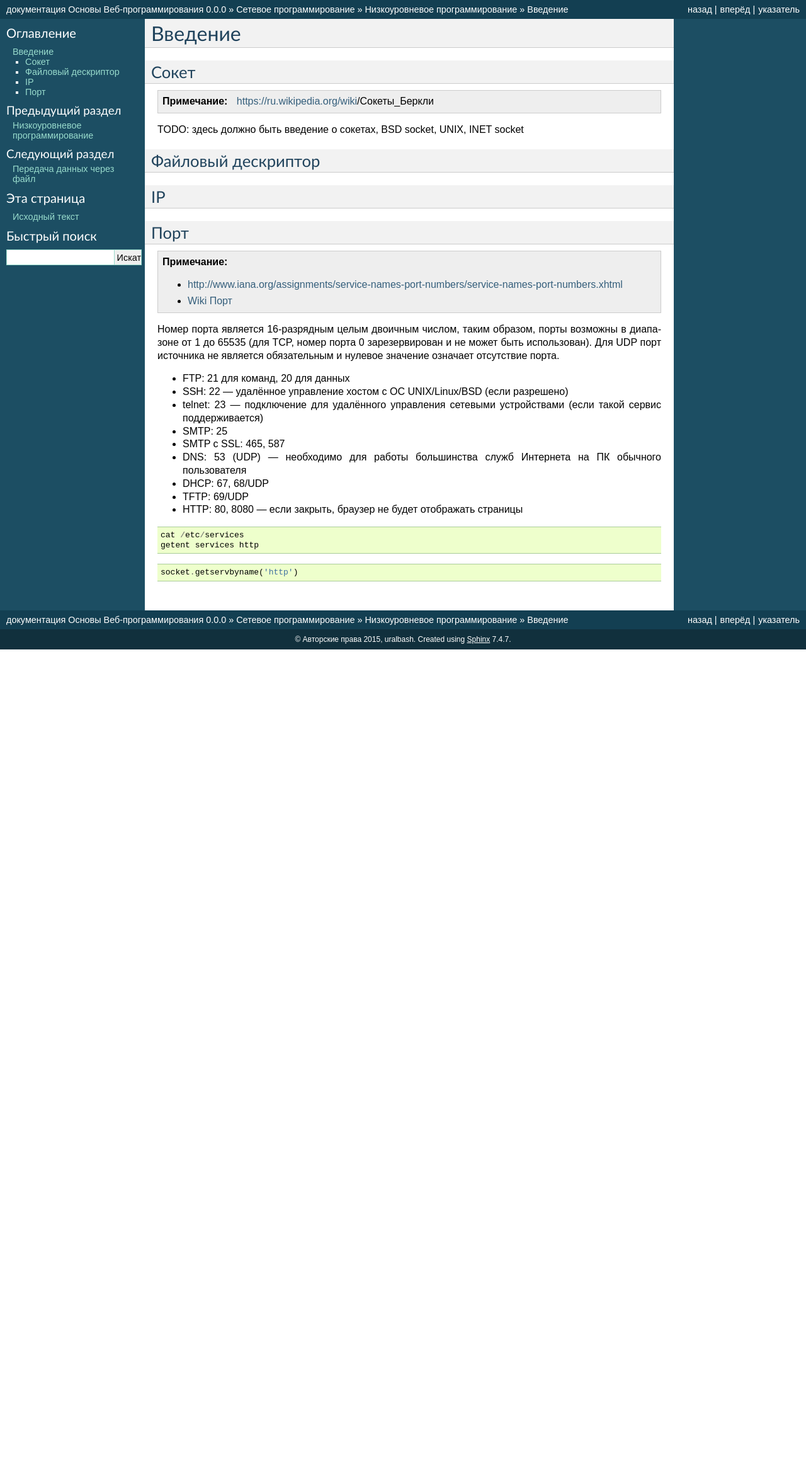
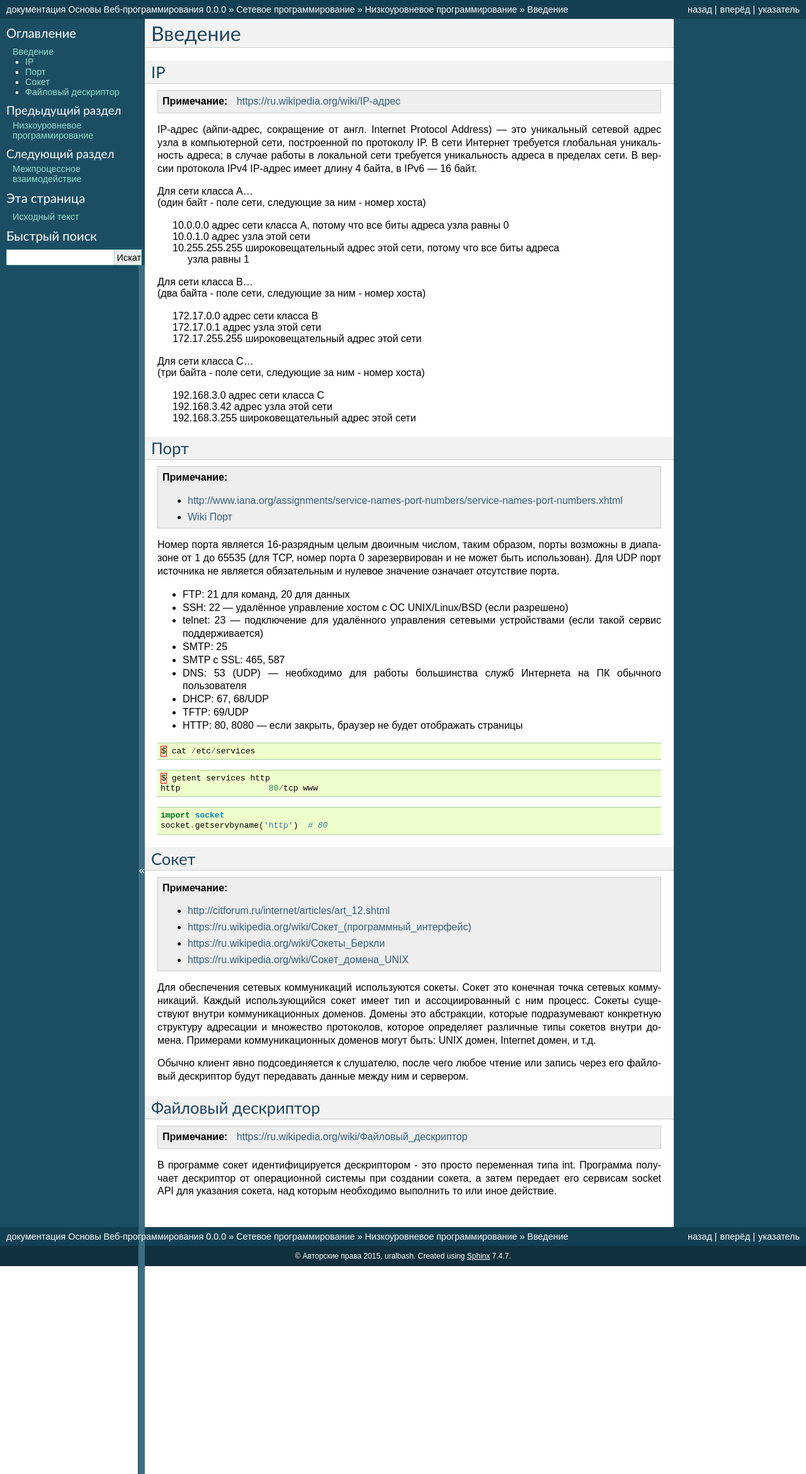
Before and after one commit to ustu/lectures.www, a Sphinx documentation site: the page built from source/www.sync/net/low-level/intro.rst, in a window 1280 px wide. Shown: the whole page at 63% size. Built offline with Sphinx 7.4.7, drawn with Linux system fonts in a browser that asks for light colours; pages that are not in the unit, such as notebooks, are missing from menus; before the commit the page ends 1031 px from its top, so only the background shows below that.

```diff
--- a/source/conf.py
+++ b/source/conf.py
@@ -108,10 +108,10 @@
 # Theme options are theme-specific and customize the look and feel of a theme
 # further.  For a list of options available for each theme, see the
 # documentation.
-#html_theme_options = {}
+html_theme_options = {'collapsiblesidebar': True}
 
 # Add any paths that contain custom themes here, relative to this directory.
-#html_theme_path = []
+# html_theme_path = ['_themes']
 
 # The name for this set of Sphinx documents.  If None, it defaults to
 # "<project> v<release> documentation".
--- a/source/www.sync/codding.web.rst
+++ b/source/www.sync/codding.web.rst
@@ -9,6 +9,9 @@
 
 Пагинация
 ---------
+
+ZODB
+----
 
 РСУБД
 -----
@@ -30,3 +33,6 @@
 
 Диспетчеризация URL
 -------------------
+
+repoze
+------
--- a/source/www.sync/net/low-level/intro.rst
+++ b/source/www.sync/net/low-level/intro.rst
@@ -1,21 +1,36 @@
 Введение
 ========
 
-Сокет
------
+IP
+--
 
 .. note::
 
-    https://ru.wikipedia.org/wiki/Сокеты_Беркли
+    `<https://ru.wikipedia.org/wiki/IP-адрес>`_
 
+IP-адрес (айпи-адрес, сокращение от англ. Internet Protocol Address) — это уникальный сетевой адрес узла в компьютерной сети, построенной по протоколу IP. В сети Интернет требуется глобальная уникальность адреса; в случае работы в локальной сети требуется уникальность адреса в пределах сети. В версии протокола IPv4 IP-адрес имеет длину 4 байта, в IPv6 — 16 байт.
 
-TODO: здесь должно быть введение о сокетах, BSD socket, UNIX, INET socket
-
-Файловый дескриптор
--------------------
-
-IP
---
+| Для сети класса A...
+| (один байт - поле сети, следующие за ним - номер хоста)
+|
+|         10.0.0.0 адрес сети класса A, потому что все биты адреса узла равны 0
+|         10.0.1.0 адрес узла этой сети
+|         10.255.255.255 широковещательный адрес этой сети, потому что все биты адреса
+|                        узла равны 1
+|
+| Для сети класса B...
+| (два байта - поле сети, следующие за ним - номер хоста)
+|
+|         172.17.0.0 адрес сети класса B
+|         172.17.0.1 адрес узла этой сети
+|         172.17.255.255 широковещательный адрес этой сети
+|
+| Для сети класса C...
+| (три байта - поле сети, следующие за ним - номер хоста)
+|
+|         192.168.3.0 адрес сети класса C
+|         192.168.3.42 адрес узла этой сети
+|         192.168.3.255 широковещательный адрес этой сети
 
 Порт
 ----
@@ -38,11 +53,40 @@
 * TFTP: 69/UDP
 * HTTP: 80, 8080 — если закрыть, браузер не будет отображать страницы
 
-::
+.. code-block:: python
 
-    cat /etc/services
-    getent services http
+    $ cat /etc/services
 
 .. code-block:: python
 
-   socket.getservbyname('http')
+    $ getent services http
+    http                  80/tcp www
+
+.. code-block:: python
+
+   import socket
+   socket.getservbyname('http')  # 80
+
+Сокет
+-----
+
+.. note::
+
+    * http://citforum.ru/internet/articles/art_12.shtml
+    * `<https://ru.wikipedia.org/wiki/Сокет_(программный_интерфейс)>`_
+    * `<https://ru.wikipedia.org/wiki/Сокеты_Беркли>`_
+    * `<https://ru.wikipedia.org/wiki/Сокет_домена_UNIX>`_
+
+
+Для обеспечения сетевых коммуникаций используются сокеты. Сокет это конечная точка сетевых коммуникаций. Каждый использующийся сокет имеет тип и ассоциированный с ним процесс. Сокеты существуют внутри коммуникационных доменов. Домены это абстракции, которые подразумевают конкретную структуру адресации и множество протоколов, которое определяет различные типы сокетов внутри домена. Примерами коммуникационных доменов могут быть: UNIX домен, Internet домен, и т.д.
+
+Обычно клиент явно подсоединяется к слушателю, после чего любое чтение или запись через его файловый дескриптор будут передавать данные между ним и сервером.
+
+Файловый дескриптор
+-------------------
+
+.. note::
+
+    `<https://ru.wikipedia.org/wiki/Файловый_дескриптор>`_
+
+В программе сокет идентифицируется дескриптором - это просто переменная типа int. Программа получает дескриптор от операционной системы при создании сокета, а затем передает его сервисам socket API для указания сокета, над которым необходимо выполнить то или иное действие.
--- a/source/www.sync/net/low-level/socket.inet.rst
+++ b/source/www.sync/net/low-level/ipc/socket.inet.rst
@@ -1,5 +1,8 @@
 Передача данных через INET сокеты
 =================================
+
+.. image:: /_static/socket.svg
+   :width: 600px
 
 Чтение
 ------
--- a/source/www.sync/net/low-level/socket.unix.rst
+++ /dev/null
@@ -1,2 +0,0 @@
-Передача данных через UNIX сокеты
-=================================
```
Also changed, not shown: source/www.sync/net/low-level/file.rst (deleted, +0 -58 lines), source/www.sync/net/low-level/index.rst (+1 -8 lines), source/www.sync/net/low-level/ipc/file.rst (added, +179 -0 lines), source/www.sync/net/low-level/ipc/index.rst (added, +15 -0 lines), source/www.sync/net/low-level/ipc/socket.unix.rst (added, +10 -0 lines), source/_static/socket.svg (added).
